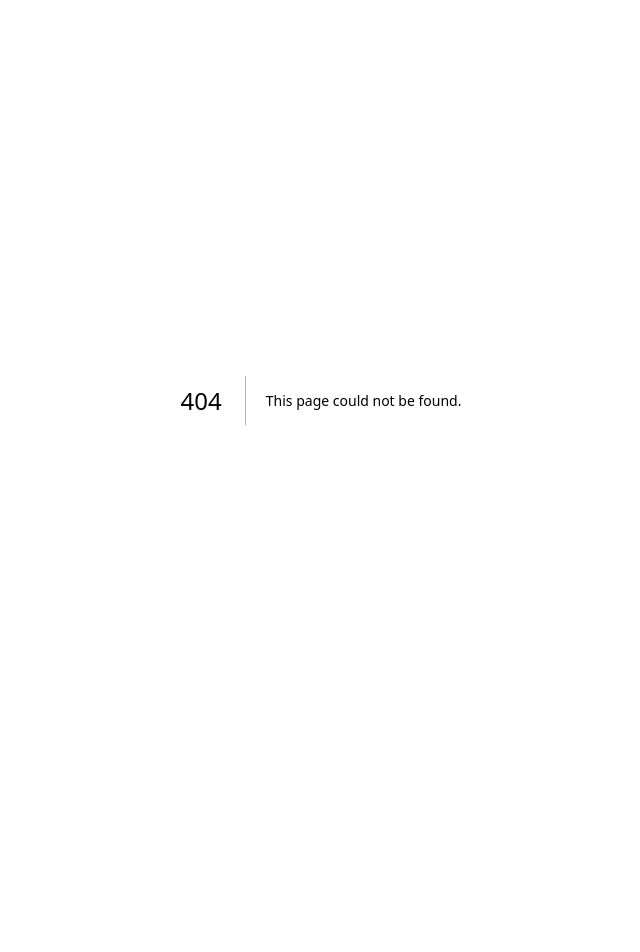
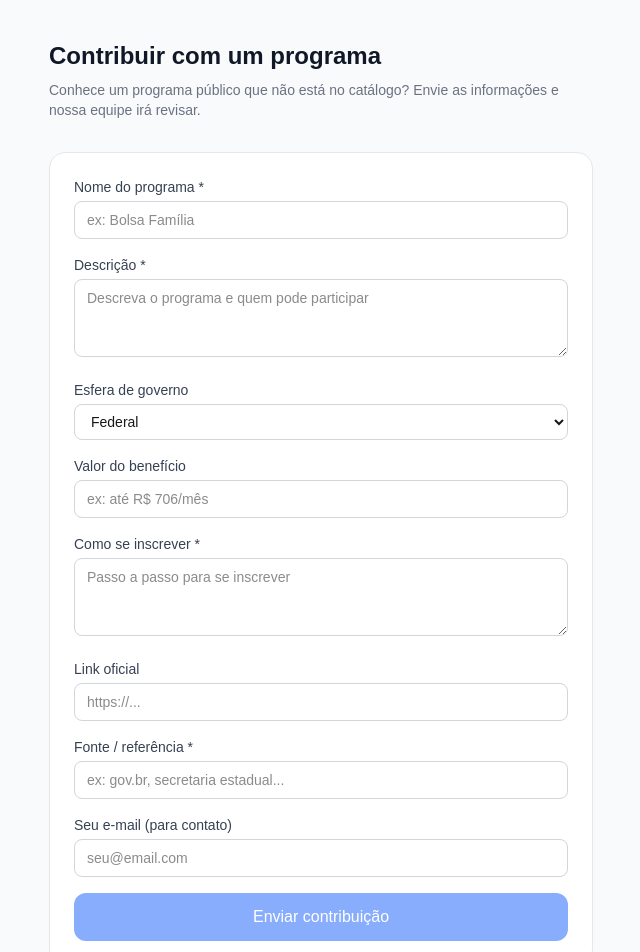
Before and after one commit to Dione-b/acesso-cidadao, a Next.js app in the folder frontend/: page /contribuir in a window 1280 px wide. Before the commit this address had no page. Shown: the top 952 px of the page, without its empty margins (319-959 px from the left). Before the commit the page ends 800 px from the top, so only its background shows below. Built offline with nearby package versions, Linux system fonts and the light colour scheme; no server answers.

Commit message:
feat: add home page and contribution form

```diff
--- /dev/null
+++ b/frontend/app/contribuir/page.tsx
@@ -0,0 +1,106 @@
+'use client'
+
+import { useState } from 'react'
+import { submitContribuicao } from '@/lib/strapi'
+
+export default function ContribuirPage() {
+  const [enviando, setEnviando] = useState(false)
+  const [sucesso, setSucesso] = useState(false)
+  const [form, setForm] = useState({
+    nome: '', descricao: '', esfera: 'federal', estado: '',
+    valor_beneficio: '', como_se_inscrever: '', link_oficial: '',
+    fonte: '', email_colaborador: '',
+  })
+
+  function atualizar(campo: string, valor: string) {
+    setForm((f) => ({ ...f, [campo]: valor }))
+  }
+
+  async function enviar() {
+    setEnviando(true)
+    const ok = await submitContribuicao({ ...form, status_revisao: 'pendente' })
+    setEnviando(false)
+    if (ok) setSucesso(true)
+  }
+
+  if (sucesso) {
+    return (
+      <main className="min-h-screen bg-gray-50 flex items-center justify-center px-4">
+        <div className="text-center max-w-md">
+          <div className="text-5xl mb-4">✅</div>
+          <h1 className="text-2xl font-bold text-gray-900 mb-2">Contribuição enviada!</h1>
+          <p className="text-gray-600">
+            Nossa equipe irá revisar as informações em breve. Obrigado por ajudar!
+          </p>
+        </div>
+      </main>
+    )
+  }
+
+  const campo = (label: string, chave: string, tipo = 'text', placeholder = '') => (
+    <div>
+      <label className="block text-sm font-medium text-gray-700 mb-1">{label}</label>
+      {tipo === 'textarea' ? (
+        <textarea
+          value={(form as any)[chave]}
+          onChange={(e) => atualizar(chave, e.target.value)}
+          placeholder={placeholder}
+          rows={3}
+          className="w-full border border-gray-300 rounded-lg px-3 py-2 text-sm focus:outline-none focus:ring-2 focus:ring-blue-500"
+        />
+      ) : (
+        <input
+          type={tipo}
+          value={(form as any)[chave]}
+          onChange={(e) => atualizar(chave, e.target.value)}
+          placeholder={placeholder}
+          className="w-full border border-gray-300 rounded-lg px-3 py-2 text-sm focus:outline-none focus:ring-2 focus:ring-blue-500"
+        />
+      )}
+    </div>
+  )
+
+  return (
+    <main className="min-h-screen bg-gray-50">
+      <div className="max-w-xl mx-auto px-4 py-10">
+        <h1 className="text-2xl font-bold text-gray-900 mb-2">Contribuir com um programa</h1>
+        <p className="text-gray-500 text-sm mb-8">
+          Conhece um programa público que não está no catálogo? Envie as informações e nossa equipe irá revisar.
+        </p>
+
+        <div className="bg-white rounded-2xl border border-gray-200 p-6 space-y-4">
+          {campo('Nome do programa *', 'nome', 'text', 'ex: Bolsa Família')}
+          {campo('Descrição *', 'descricao', 'textarea', 'Descreva o programa e quem pode participar')}
+
+          <div>
+            <label className="block text-sm font-medium text-gray-700 mb-1">Esfera de governo</label>
+            <select
+              value={form.esfera}
+              onChange={(e) => atualizar('esfera', e.target.value)}
+              className="w-full border border-gray-300 rounded-lg px-3 py-2 text-sm focus:outline-none focus:ring-2 focus:ring-blue-500"
+            >
+              <option value="federal">Federal</option>
+              <option value="estadual">Estadual</option>
+              <option value="municipal">Municipal</option>
+            </select>
+          </div>
+
+          {form.esfera !== 'federal' && campo('Estado (UF)', 'estado', 'text', 'ex: PI')}
+          {campo('Valor do benefício', 'valor_beneficio', 'text', 'ex: até R$ 706/mês')}
+          {campo('Como se inscrever *', 'como_se_inscrever', 'textarea', 'Passo a passo para se inscrever')}
+          {campo('Link oficial', 'link_oficial', 'url', 'https://...')}
+          {campo('Fonte / referência *', 'fonte', 'text', 'ex: gov.br, secretaria estadual...')}
+          {campo('Seu e-mail (para contato)', 'email_colaborador', 'email', 'seu@email.com')}
+
+          <button
+            onClick={enviar}
+            disabled={enviando || !form.nome || !form.descricao || !form.como_se_inscrever}
+            className="w-full py-3 bg-blue-600 text-white rounded-xl font-medium hover:bg-blue-700 disabled:opacity-50 disabled:cursor-not-allowed"
+          >
+            {enviando ? 'Enviando...' : 'Enviar contribuição'}
+          </button>
+        </div>
+      </div>
+    </main>
+  )
+}
--- a/frontend/app/page.tsx
+++ b/frontend/app/page.tsx
@@ -1,65 +1,38 @@
-import Image from "next/image";
+import Link from 'next/link'
 
-export default function Home() {
+export default function HomePage() {
   return (
-    <div className="flex flex-col flex-1 items-center justify-center bg-zinc-50 font-sans dark:bg-black">
-      <main className="flex flex-1 w-full max-w-3xl flex-col items-center justify-between py-32 px-16 bg-white dark:bg-black sm:items-start">
-        <Image
-          className="dark:invert"
-          src="/next.svg"
-          alt="Next.js logo"
-          width={100}
-          height={20}
-          priority
-        />
-        <div className="flex flex-col items-center gap-6 text-center sm:items-start sm:text-left">
-          <h1 className="max-w-xs text-3xl font-semibold leading-10 tracking-tight text-black dark:text-zinc-50">
-            To get started, edit the page.tsx file.
-          </h1>
-          <p className="max-w-md text-lg leading-8 text-zinc-600 dark:text-zinc-400">
-            Looking for a starting point or more instructions? Head over to{" "}
-            <a
-              href="https://vercel.com/templates?framework=next.js&utm_source=create-next-app&utm_medium=appdir-template-tw&utm_campaign=create-next-app"
-              className="font-medium text-zinc-950 dark:text-zinc-50"
-            >
-              Templates
-            </a>{" "}
-            or the{" "}
-            <a
-              href="https://nextjs.org/learn?utm_source=create-next-app&utm_medium=appdir-template-tw&utm_campaign=create-next-app"
-              className="font-medium text-zinc-950 dark:text-zinc-50"
-            >
-              Learning
-            </a>{" "}
-            center.
-          </p>
+    <main className="min-h-screen bg-gradient-to-b from-blue-50 to-white">
+      <div className="max-w-2xl mx-auto px-4 py-20 text-center">
+        <h1 className="text-4xl font-bold text-gray-900 mb-4">
+          Descubra os programas públicos que são para você
+        </h1>
+        <p className="text-lg text-gray-600 mb-10">
+          Responda 5 perguntas e veja quais benefícios do governo federal e estadual você pode acessar.
+        </p>
+
+        <div className="flex flex-col sm:flex-row gap-4 justify-center">
+          <Link
+            href="/quiz"
+            className="px-8 py-4 bg-blue-600 text-white rounded-xl font-semibold text-lg hover:bg-blue-700"
+          >
+            Descobrir meus benefícios →
+          </Link>
+          <Link
+            href="/programas"
+            className="px-8 py-4 bg-white text-gray-700 rounded-xl font-semibold text-lg border border-gray-200 hover:border-blue-300"
+          >
+            Ver todos os programas
+          </Link>
         </div>
-        <div className="flex flex-col gap-4 text-base font-medium sm:flex-row">
-          <a
-            className="flex h-12 w-full items-center justify-center gap-2 rounded-full bg-foreground px-5 text-background transition-colors hover:bg-[#383838] dark:hover:bg-[#ccc] md:w-[158px]"
-            href="https://vercel.com/new?utm_source=create-next-app&utm_medium=appdir-template-tw&utm_campaign=create-next-app"
-            target="_blank"
-            rel="noopener noreferrer"
-          >
-            <Image
-              className="dark:invert"
-              src="/vercel.svg"
-              alt="Vercel logomark"
-              width={16}
-              height={16}
-            />
-            Deploy Now
-          </a>
-          <a
-            className="flex h-12 w-full items-center justify-center rounded-full border border-solid border-black/[.08] px-5 transition-colors hover:border-transparent hover:bg-black/[.04] dark:border-white/[.145] dark:hover:bg-[#1a1a1a] md:w-[158px]"
-            href="https://nextjs.org/docs?utm_source=create-next-app&utm_medium=appdir-template-tw&utm_campaign=create-next-app"
-            target="_blank"
-            rel="noopener noreferrer"
-          >
-            Documentation
-          </a>
-        </div>
-      </main>
-    </div>
-  );
+
+        <p className="mt-12 text-sm text-gray-400">
+          Conhece um programa que não está aqui?{' '}
+          <Link href="/contribuir" className="text-blue-600 hover:underline">
+            Contribua com o catálogo
+          </Link>
+        </p>
+      </div>
+    </main>
+  )
 }
```
